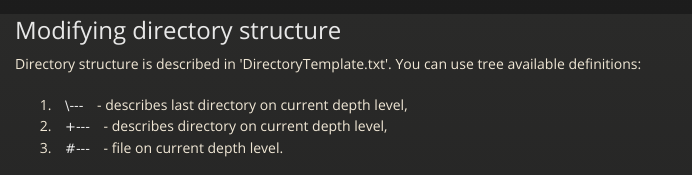
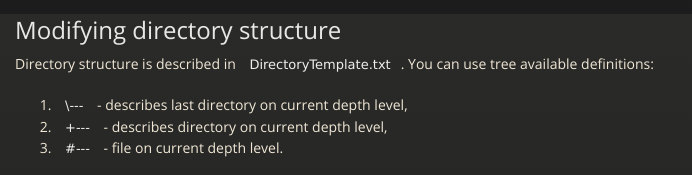
Before and after one commit to fryco/HW-Design-Directory-Template-Generator, a plain HTML site: page index.html in a window 1280 px wide. Shown: the part 786-961 px from the top of the page, 300-992 px from the left. Drawn offline with nearby package versions, Linux system fonts and the light colour scheme.

```diff
--- a/index.html
+++ b/index.html
@@ -69,7 +69,7 @@
 <h2>
 <a id="modifying-directory-structure" class="anchor" href="#modifying-directory-structure" aria-hidden="true"><span class="octicon octicon-link"></span></a>Modifying directory structure</h2>
 
-<p>Directory structure is described in 'DirectoryTemplate.txt'. You can use tree available definitions:</p>
+<p>Directory structure is described in <code>DirectoryTemplate.txt</code>. You can use tree available definitions:</p>
 
 <ol>
 <li>
```
Also changed, not shown: params.json (+1 -1 lines).
